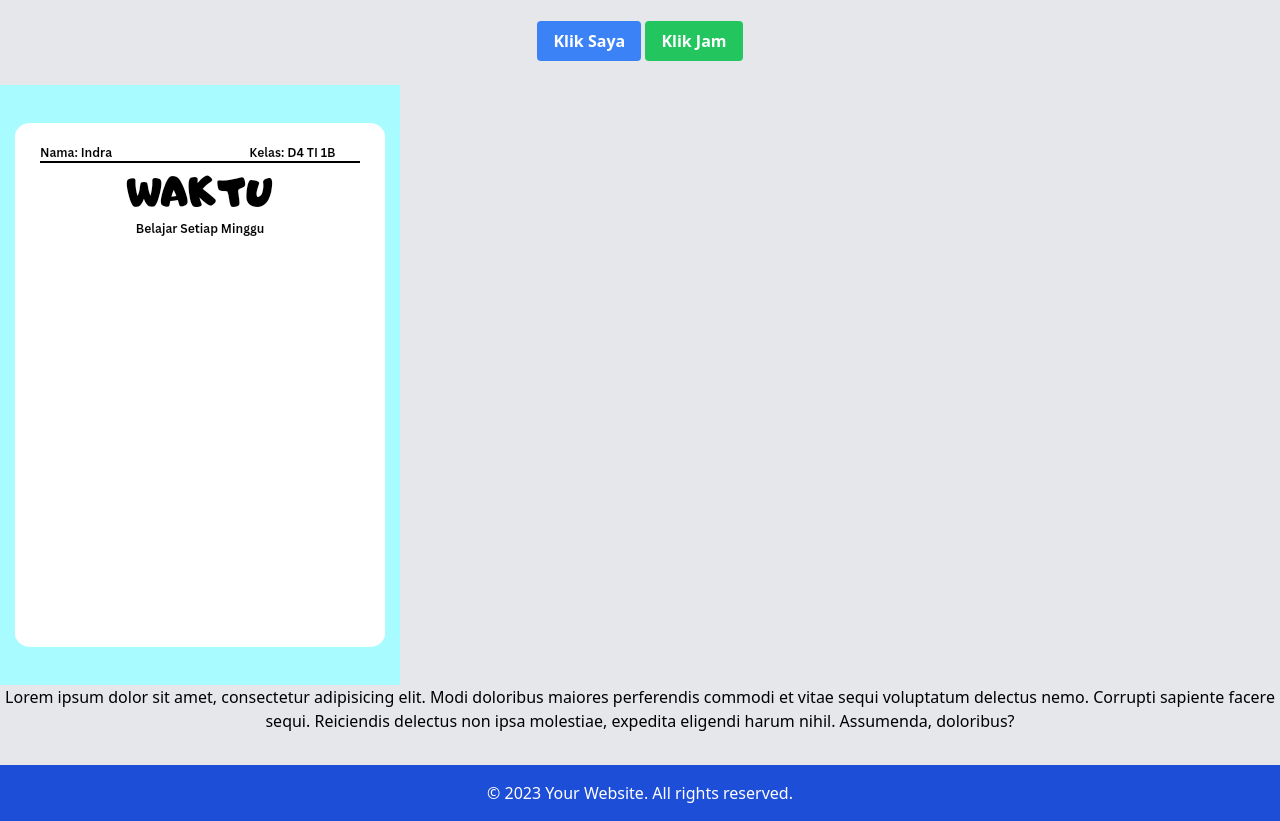
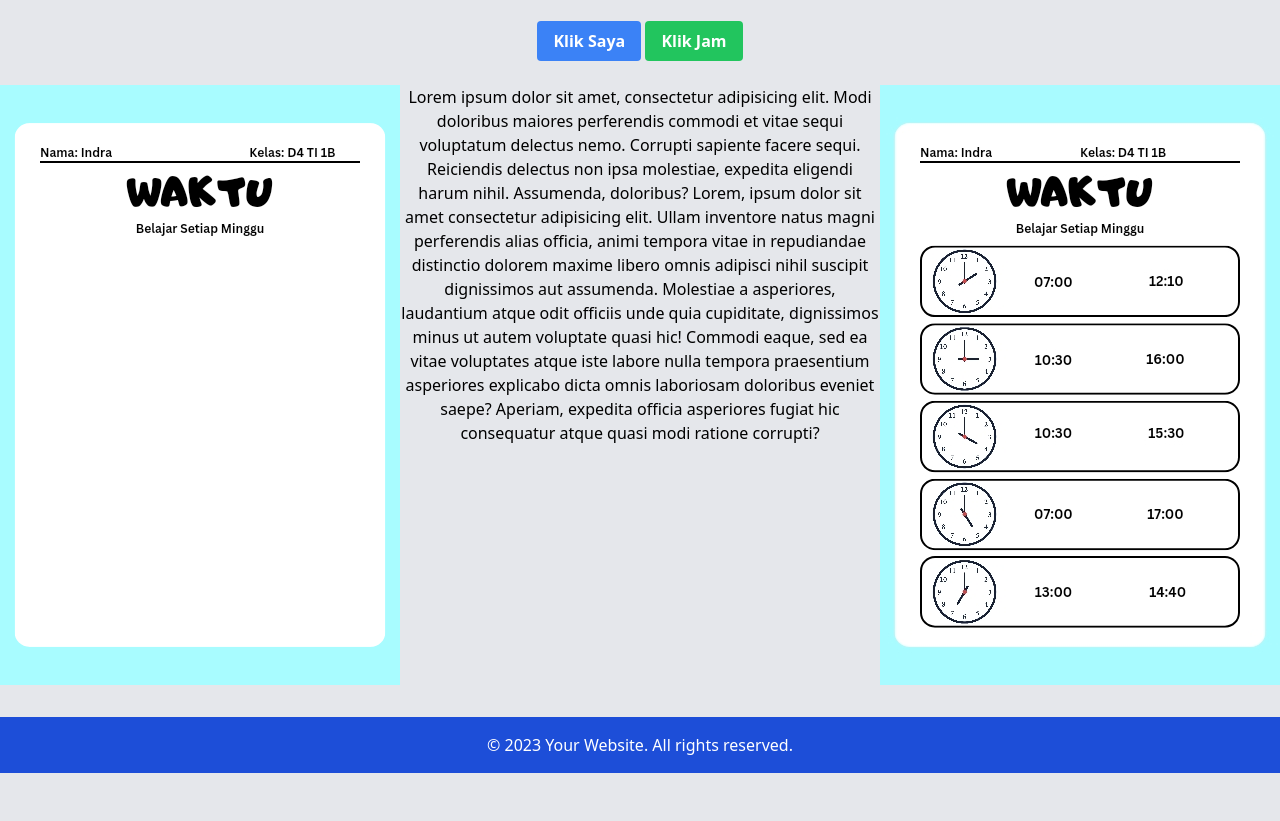
Before and after one commit to indraagstin025/ASESMENTIndraagus, a plain HTML site: page index.html in a window 1280 px wide. Shown: the part 475-1296 px from the top of the page. After the commit the page ends 1248 px from the top, so only its background shows below. Drawn offline with nearby package versions, Linux system fonts and the light colour scheme.

Commit message:
Asessment update indra

```diff
--- a/index.html
+++ b/index.html
@@ -35,11 +35,10 @@
          <button onclick="changeImage()" class="bg-green-500 hover:bg-blue-700 text-white font-bold py-2 px-4 rounded focus:outline-none focus:shadow-outline"> Klik Jam </button>
         </div>
         <br>
-        <div>
+        <div class="flex justify-between">
             <img src="Gambar1.png" id="img">
-        </div>
-        <div>
-            <p id="heading">Lorem ipsum dolor sit amet, consectetur adipisicing elit. Modi doloribus maiores perferendis commodi et vitae sequi voluptatum delectus nemo. Corrupti sapiente facere sequi. Reiciendis delectus non ipsa molestiae, expedita eligendi harum nihil. Assumenda, doloribus?</p>
+            <p id="heading">Lorem ipsum dolor sit amet, consectetur adipisicing elit. Modi doloribus maiores perferendis commodi et vitae sequi voluptatum delectus nemo. Corrupti sapiente facere sequi. Reiciendis delectus non ipsa molestiae, expedita eligendi harum nihil. Assumenda, doloribus? Lorem, ipsum dolor sit amet consectetur adipisicing elit. Ullam inventore natus magni perferendis alias officia, animi tempora vitae in repudiandae distinctio dolorem maxime libero omnis adipisci nihil suscipit dignissimos aut assumenda. Molestiae a asperiores, laudantium atque odit officiis unde quia cupiditate, dignissimos minus ut autem voluptate quasi hic! Commodi eaque, sed ea vitae voluptates atque iste labore nulla tempora praesentium asperiores explicabo dicta omnis laboriosam doloribus eveniet saepe? Aperiam, expedita officia asperiores fugiat hic consequatur atque quasi modi ratione corrupti?</p>
+            <img src="Gambar2.jpg" alt="img">
         </div>
     </main>
 
```
